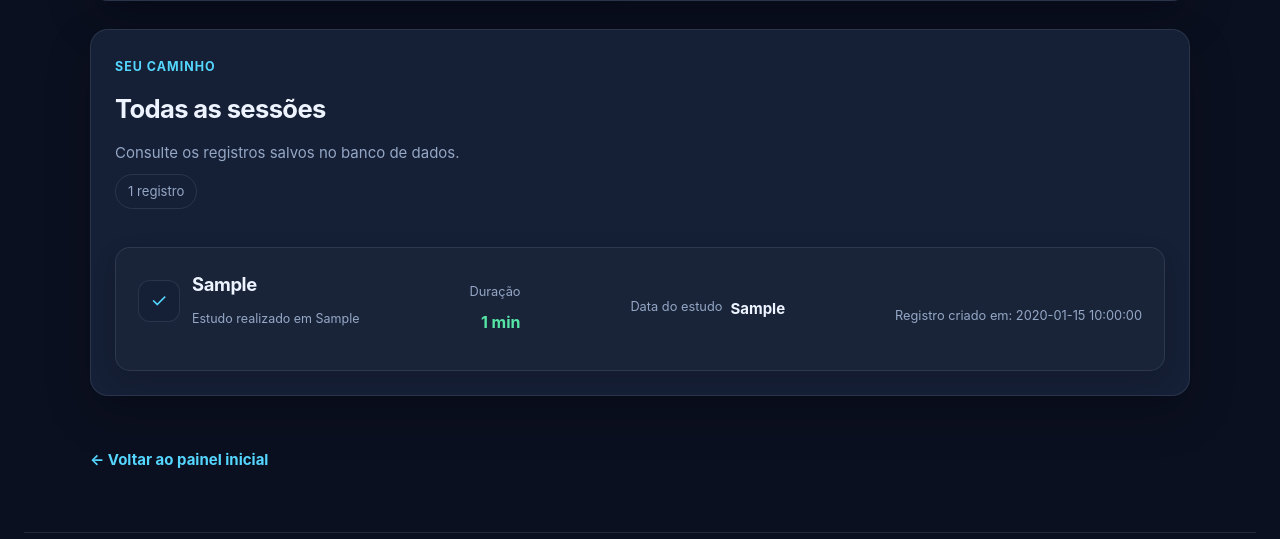
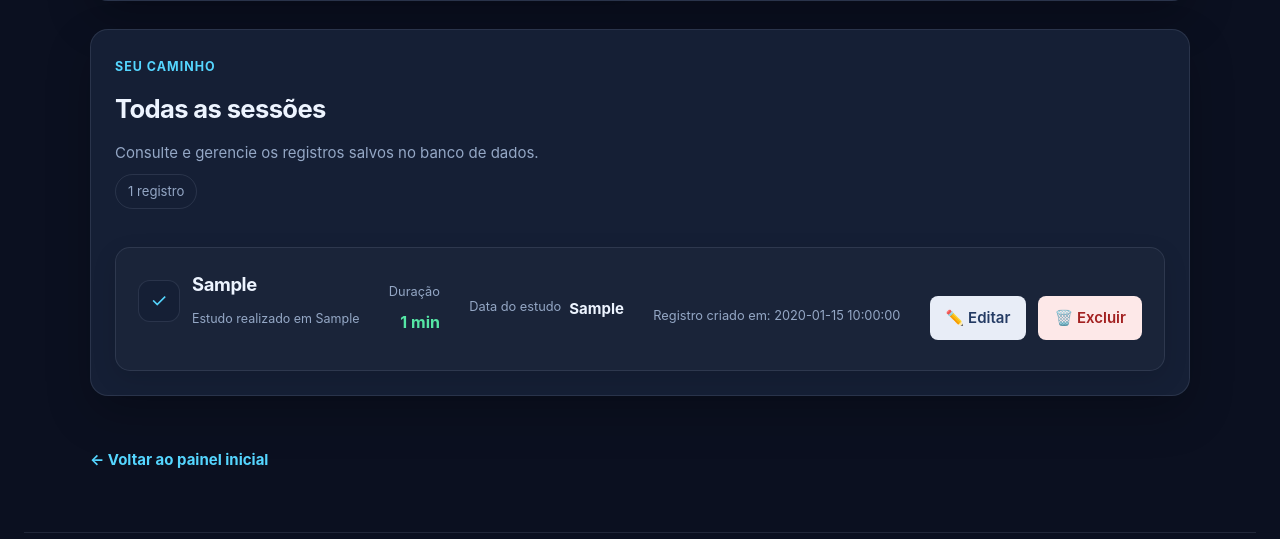
Before and after one commit to iwnldev/DevStudy, a Flask app: page /historico in a window 1280 px wide. Shown: the part 1847-2386 px from the top of the page. Run offline with Flask 3, Linux system fonts and the light colour scheme; tables that the repository leaves empty hold one stand-in row (values such as "Sample post"); some libraries are stand-ins or nearby versions.

Commit message:
Update historico.html

```diff
--- a/templates/historico.html
+++ b/templates/historico.html
@@ -274,7 +274,7 @@
                 <h2>Todas as sessões</h2>
 
                 <p>
-                    Consulte os registros salvos no banco de dados.
+                    Consulte e gerencie os registros salvos no banco de dados.
                 </p>
 
                 <span class="contador-sessoes">
@@ -331,6 +331,39 @@
                                 {{ sessao['criado_em'] }}
                             </small>
 
+                            <!-- Ações da sessão -->
+                            <div class="acoes-sessao">
+
+                                <a
+                                    class="botao botao-editar-sessao"
+                                    href="{{ url_for('editar_sessao', id=sessao['id']) }}"
+                                >
+                                    ✏️ Editar
+                                </a>
+
+                                <form
+                                    action="{{ url_for('excluir_sessao', id=sessao['id']) }}"
+                                    method="POST"
+                                    onsubmit="return confirm('Tem certeza de que deseja excluir esta sessão de estudo? Esta ação não poderá ser desfeita.');"
+                                >
+
+                                    <input
+                                        type="hidden"
+                                        name="csrf_token"
+                                        value="{{ csrf_token() }}"
+                                    >
+
+                                    <button
+                                        type="submit"
+                                        class="botao botao-excluir-sessao"
+                                    >
+                                        🗑️ Excluir
+                                    </button>
+
+                                </form>
+
+                            </div>
+
                         </article>
 
                     {% endfor %}
```
